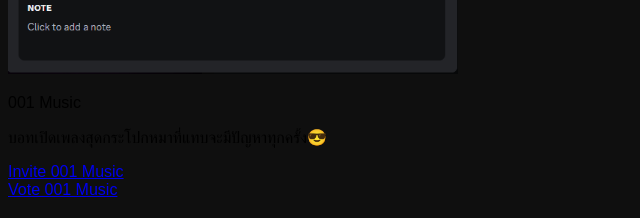
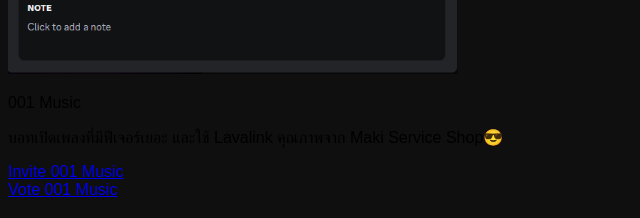
Before and after one commit to MANNEZ4966/Old-Mori-Website, a Next.js app: page / in a window 1280 px wide. Shown: the part 1380-1598 px from the top of the page, without its empty margins (0-640 px from the left). Built offline with nearby package versions, Linux system fonts and the light colour scheme.

Commit message:
Update index.jsx

```diff
--- a/pages/index.jsx
+++ b/pages/index.jsx
@@ -13,7 +13,7 @@
           001 Music
         </p>
         <p className="animateHeader text-white text-opacity-50 text-center mt-5">
-       บอทเปิดเพลงสุดกระโปกหมาที่แทบจะมีปัญหาทุกครั้ง😎
+       บอทเปิดเพลงที่มีฟีเจอร์เยอะ และใช้ Lavalink คุณภาพจาก Maki Service Shop😎
 	  </p>
         <div className="animateHeader mt-10 flex flex-wrap items-center justify-center gap-x-4">
 
```
